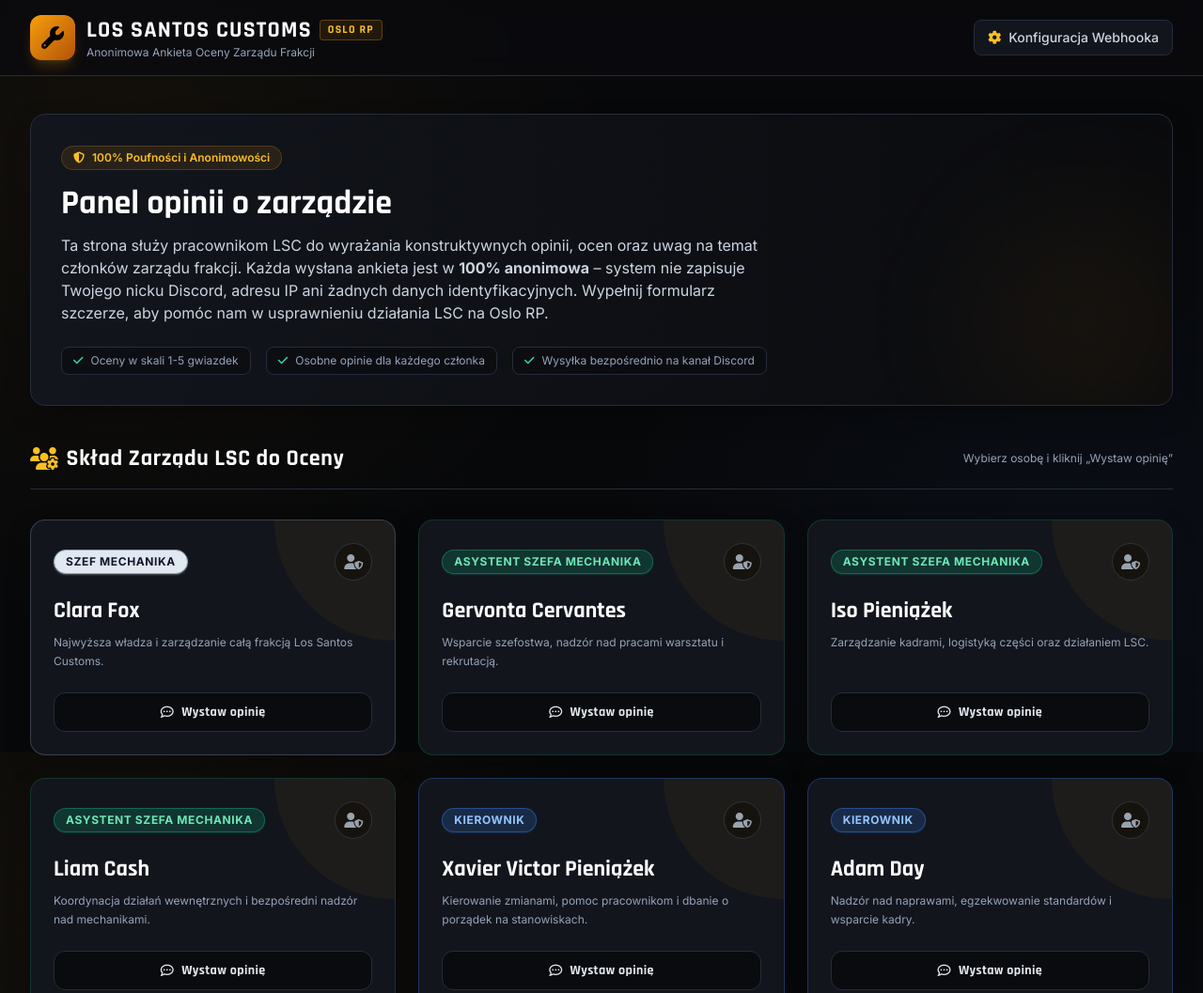
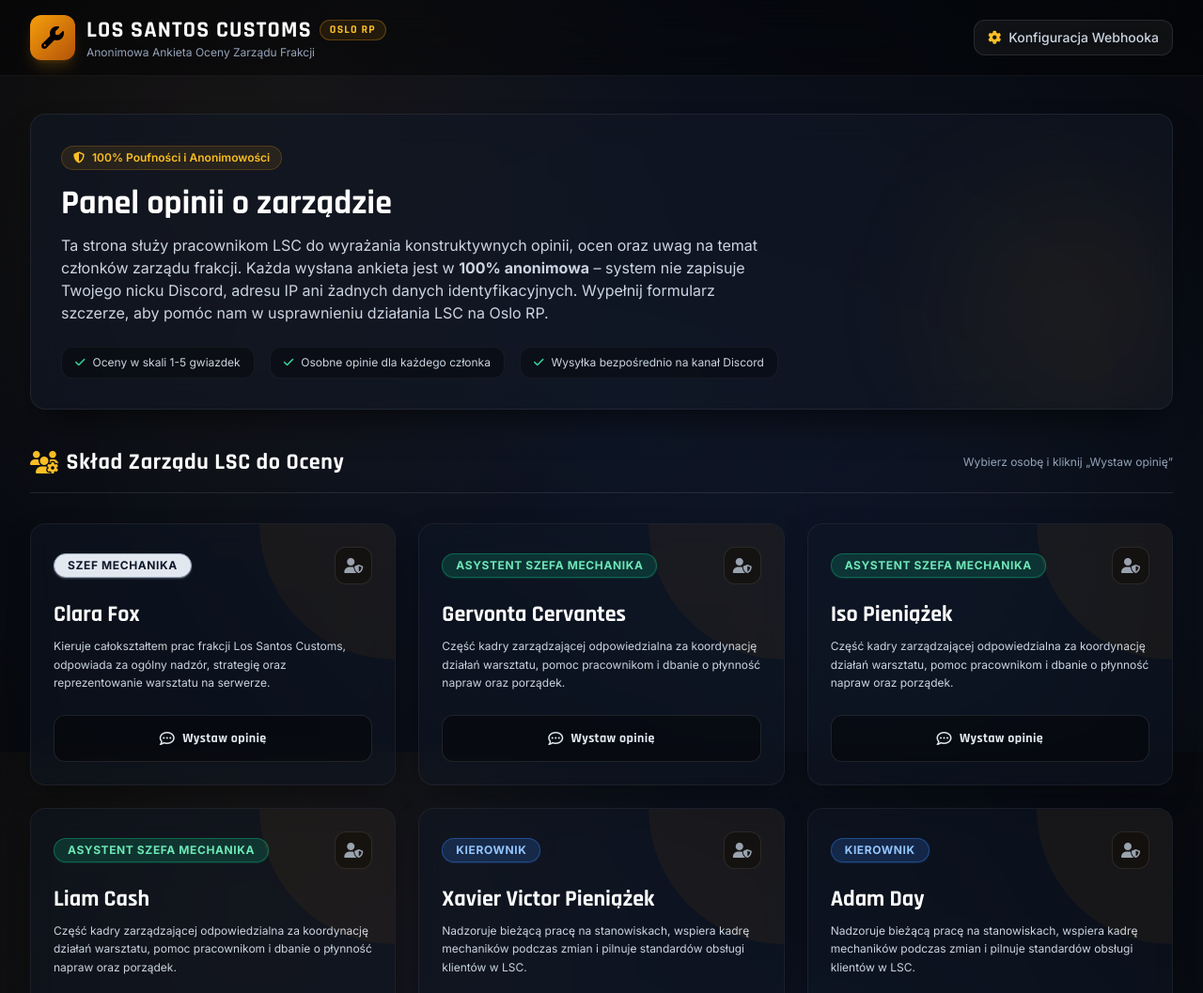
Before and after one commit to keshy-devs/Opinie-zarzad-LSC, a plain HTML site: page index.html in a window 1280 px wide. Shown: the top 1057 px of the page at 94% size. Drawn offline with nearby package versions, Linux system fonts and the light colour scheme.

Commit message:
Update index.html

```diff
--- a/index.html
+++ b/index.html
@@ -20,12 +20,8 @@
                     },
                     colors: {
                         lsc: {
-                            dark: '#0a0b0e',
-                            card: '#12151c',
-                            cardhover: '#181c25',
-                            border: '#262c3a',
+                            dark: '#07090e',
                             accent: '#f59e0b',
-                            accenthover: '#d97706',
                         }
                     }
                 }
@@ -34,27 +30,43 @@
     </script>
     <style>
         body {
-            background-color: #07080a;
+            background-color: #07090e;
             color: #e2e8f0;
             background-image:
-                radial-gradient(circle at 10% 20%, rgba(245, 158, 11, 0.05) 0%, transparent 40%),
-                radial-gradient(circle at 90% 80%, rgba(59, 130, 246, 0.05) 0%, transparent 40%);
+                radial-gradient(circle at 20% 20%, rgba(245, 158, 11, 0.06) 0%, transparent 40%),
+                radial-gradient(circle at 80% 80%, rgba(59, 130, 246, 0.05) 0%, transparent 40%),
+                radial-gradient(circle at 50% 50%, rgba(15, 23, 42, 0.8) 0%, #07090e 100%);
             background-attachment: fixed;
         }
-        .glow-gold {
-            box-shadow: 0 0 25px -5px rgba(245, 158, 11, 0.2);
+        .glass-panel {
+            background: rgba(18, 24, 38, 0.65);
+            backdrop-filter: blur(16px);
+            -webkit-backdrop-filter: blur(16px);
+            border: 1px solid rgba(255, 255, 255, 0.07);
+            box-shadow: 0 20px 40px -15px rgba(0, 0, 0, 0.7);
         }
-        .card-shadow {
+        .glass-card {
+            background: rgba(15, 22, 36, 0.5);
+            backdrop-filter: blur(12px);
+            -webkit-backdrop-filter: blur(12px);
+            border: 1px solid rgba(255, 255, 255, 0.06);
             box-shadow: 0 10px 30px -10px rgba(0, 0, 0, 0.5);
+            transition: all 0.3s ease;
+        }
+        .glass-card:hover {
+            background: rgba(22, 31, 50, 0.65);
+            border-color: rgba(245, 158, 11, 0.25);
+            transform: translateY(-3px);
+            box-shadow: 0 15px 35px -10px rgba(245, 158, 11, 0.15);
         }
         ::-webkit-scrollbar {
             width: 8px;
         }
         ::-webkit-scrollbar-track {
-            background: #0a0b0e;
+            background: #07090e;
         }
         ::-webkit-scrollbar-thumb {
-            background: #262c3a;
+            background: #1e293b;
             border-radius: 4px;
         }
         ::-webkit-scrollbar-thumb:hover {
@@ -65,7 +77,7 @@
 <body class="min-h-screen flex flex-col justify-between selection:bg-amber-500 selection:text-black">
 
     <!-- Top Navigation / Header -->
-    <header class="border-b border-lsc-border bg-lsc-dark/80 backdrop-blur-md sticky top-0 z-50">
+    <header class="border-b border-white/5 bg-black/40 backdrop-blur-xl sticky top-0 z-50">
         <div class="max-w-7xl mx-auto px-4 sm:px-6 lg:px-8 h-20 flex items-center justify-between">
             <div class="flex items-center space-x-3">
                 <div class="w-12 h-12 rounded-xl bg-gradient-to-br from-amber-500 to-amber-700 flex items-center justify-center shadow-lg shadow-amber-500/20 text-black font-black text-2xl font-heading">
@@ -73,14 +85,14 @@
                 </div>
                 <div>
                     <h1 class="font-heading text-2xl font-bold tracking-wider text-white uppercase flex items-center gap-2">
-                        Los Santos Customs <span class="text-xs px-2 py-0.5 rounded bg-amber-500/10 text-amber-400 border border-amber-500/30">Oslo RP</span>
+                        Los Santos Customs <span class="text-xs px-2.5 py-0.5 rounded-full bg-amber-500/10 text-amber-400 border border-amber-500/30">Oslo RP</span>
                     </h1>
                     <p class="text-xs text-slate-400">Anonimowa Ankieta Oceny Zarządu Frakcji</p>
                 </div>
             </div>
 
             <div class="flex items-center space-x-3">
-                <button onclick="openConfigModal()" class="flex items-center space-x-2 px-3.5 py-2 rounded-lg bg-lsc-card hover:bg-lsc-border border border-lsc-border text-slate-300 hover:text-white transition text-sm font-medium">
+                <button onclick="openConfigModal()" class="flex items-center space-x-2 px-3.5 py-2 rounded-xl bg-white/5 hover:bg-white/10 border border-white/10 text-slate-300 hover:text-white transition text-sm font-medium backdrop-blur-md">
                     <i class="fa-solid fa-gear text-amber-400"></i>
                     <span class="hidden sm:inline">Konfiguracja Webhooka</span>
                 </button>
@@ -92,8 +104,8 @@
     <main class="max-w-7xl mx-auto px-4 sm:px-6 lg:px-8 py-10 flex-grow w-full">
 
         <!-- Info Banner -->
-        <div class="mb-10 bg-gradient-to-r from-lsc-card to-lsc-dark border border-lsc-border rounded-2xl p-6 sm:p-8 card-shadow relative overflow-hidden">
-            <div class="absolute -right-10 -bottom-10 w-64 h-64 bg-amber-500/5 rounded-full blur-3xl pointer-events-none"></div>
+        <div class="mb-10 glass-panel rounded-2xl p-6 sm:p-8 relative overflow-hidden">
+            <div class="absolute -right-10 -bottom-10 w-72 h-72 bg-amber-500/5 rounded-full blur-3xl pointer-events-none"></div>
             <div class="relative z-10 max-w-3xl">
                 <div class="inline-flex items-center gap-2 px-3 py-1 rounded-full bg-amber-500/10 text-amber-400 text-xs font-semibold mb-4 border border-amber-500/20">
                     <i class="fa-solid fa-shield-halved"></i> 100% Poufności i Anonimowości
@@ -102,14 +114,14 @@
                 <p class="text-slate-300 text-sm sm:text-base leading-relaxed mb-6">
                     Ta strona służy pracownikom LSC do wyrażania konstruktywnych opinii, ocen oraz uwag na temat członków zarządu frakcji. Każda wysłana ankieta jest w <strong>100% anonimowa</strong> – system nie zapisuje Twojego nicku Discord, adresu IP ani żadnych danych identyfikacyjnych. Wypełnij formularz szczerze, aby pomóc nam w usprawnieniu działania LSC na Oslo RP.
                 </p>
-                <div class="flex flex-wrap gap-4 text-xs text-slate-400">
-                    <div class="flex items-center gap-2 bg-lsc-dark/60 px-3 py-1.5 rounded-lg border border-lsc-border">
+                <div class="flex flex-wrap gap-4 text-xs text-slate-300">
+                    <div class="flex items-center gap-2 bg-black/30 px-3.5 py-2 rounded-xl border border-white/5">
                         <i class="fa-solid fa-check text-emerald-400"></i> Oceny w skali 1-5 gwiazdek
                     </div>
-                    <div class="flex items-center gap-2 bg-lsc-dark/60 px-3 py-1.5 rounded-lg border border-lsc-border">
+                    <div class="flex items-center gap-2 bg-black/30 px-3.5 py-2 rounded-xl border border-white/5">
                         <i class="fa-solid fa-check text-emerald-400"></i> Osobne opinie dla każdego członka
                     </div>
-                    <div class="flex items-center gap-2 bg-lsc-dark/60 px-3 py-1.5 rounded-lg border border-lsc-border">
+                    <div class="flex items-center gap-2 bg-black/30 px-3.5 py-2 rounded-xl border border-white/5">
                         <i class="fa-solid fa-check text-emerald-400"></i> Wysyłka bezpośrednio na kanał Discord
                     </div>
                 </div>
@@ -117,7 +129,7 @@
         </div>
 
         <!-- Success Alert (Hidden by default) -->
-        <div id="success-alert" class="hidden mb-8 bg-emerald-950/40 border border-emerald-500/40 text-emerald-200 p-4 rounded-xl flex items-center space-x-3 shadow-lg animate-fade-in">
+        <div id="success-alert" class="hidden mb-8 bg-emerald-950/40 border border-emerald-500/40 text-emerald-200 p-4 rounded-xl flex items-center space-x-3 shadow-lg">
             <div class="w-10 h-10 rounded-lg bg-emerald-500/20 flex items-center justify-center text-emerald-400 flex-shrink-0">
                 <i class="fa-solid fa-circle-check text-xl"></i>
             </div>
@@ -129,7 +141,7 @@
 
         <!-- Management List Grid -->
         <div class="space-y-8">
-            <div class="flex items-center justify-between border-b border-lsc-border pb-4">
+            <div class="flex items-center justify-between border-b border-white/10 pb-4">
                 <h3 class="font-heading text-2xl font-bold tracking-wide text-white flex items-center gap-2">
                     <i class="fa-solid fa-users-gear text-amber-400"></i> Skład Zarządu LSC do Oceny
                 </h3>
@@ -145,7 +157,7 @@
     </main>
 
     <!-- Footer -->
-    <footer class="border-t border-lsc-border bg-lsc-dark/80 py-8 mt-20">
+    <footer class="border-t border-white/5 bg-black/40 backdrop-blur-xl py-8 mt-20">
         <div class="max-w-7xl mx-auto px-4 sm:px-6 lg:px-8 flex flex-col sm:flex-row items-center justify-between gap-4">
             <div class="flex items-center space-x-2">
                 <div class="w-8 h-8 rounded-lg bg-amber-500/20 flex items-center justify-center text-amber-400 font-bold text-sm">
@@ -160,9 +172,9 @@
     </footer>
 
     <!-- Feedback Modal -->
-    <div id="feedback-modal" class="fixed inset-0 z-50 bg-black/80 backdrop-blur-sm hidden items-center justify-center p-4">
-        <div class="bg-lsc-card border border-lsc-border rounded-2xl max-w-lg w-full p-6 sm:p-8 card-shadow relative transform transition-all">
-            <button onclick="closeFeedbackModal()" class="absolute top-5 right-5 text-slate-400 hover:text-white transition w-8 h-8 rounded-lg bg-lsc-dark flex items-center justify-center border border-lsc-border">
+    <div id="feedback-modal" class="fixed inset-0 z-50 bg-black/80 backdrop-blur-md hidden items-center justify-center p-4">
+        <div class="glass-panel rounded-2xl max-w-lg w-full p-6 sm:p-8 relative transform transition-all">
+            <button onclick="closeFeedbackModal()" class="absolute top-5 right-5 text-slate-400 hover:text-white transition w-8 h-8 rounded-lg bg-black/40 flex items-center justify-center border border-white/10">
                 <i class="fa-solid fa-xmark"></i>
             </button>
 
@@ -180,7 +192,7 @@
                 <!-- Rating Stars -->
                 <div>
                     <label class="block text-xs font-semibold uppercase tracking-wider text-slate-300 mb-2">Ocena ogólna (1 do 5 gwiazdek) <span class="text-amber-500">*</span></label>
-                    <div class="flex items-center space-x-2 bg-lsc-dark p-3 rounded-xl border border-lsc-border justify-center" id="star-container">
+                    <div class="flex items-center space-x-2 bg-black/40 p-3 rounded-xl border border-white/10 justify-center" id="star-container">
                         <!-- Stars injected via JS -->
                     </div>
                     <input type="hidden" id="selected-rating" value="5" required>
@@ -189,13 +201,13 @@
                 <!-- Positive feedback -->
                 <div>
                     <label class="block text-xs font-semibold uppercase tracking-wider text-slate-300 mb-1.5">Co ta osoba robi dobrze? (Zalety / Pochwały)</label>
-                    <textarea id="feedback-pros" rows="3" placeholder="Wpisz, co doceniasz w pracy tej osoby..." class="w-full bg-lsc-dark border border-lsc-border rounded-xl p-3 text-sm text-white placeholder-slate-500 focus:outline-none focus:border-amber-500 transition resize-none"></textarea>
+                    <textarea id="feedback-pros" rows="3" placeholder="Wpisz, co doceniasz w pracy tej osoby..." class="w-full bg-black/40 border border-white/10 rounded-xl p-3 text-sm text-white placeholder-slate-500 focus:outline-none focus:border-amber-500 transition resize-none"></textarea>
                 </div>
 
                 <!-- Areas for improvement -->
                 <div>
                     <label class="block text-xs font-semibold uppercase tracking-wider text-slate-300 mb-1.5">Co można by poprawić? (Uwagi / Sugestie)</label>
-                    <textarea id="feedback-cons" rows="3" placeholder="Wpisz ewentualne zastrzeżenia lub sugestie..." class="w-full bg-lsc-dark border border-lsc-border rounded-xl p-3 text-sm text-white placeholder-slate-500 focus:outline-none focus:border-amber-500 transition resize-none"></textarea>
+                    <textarea id="feedback-cons" rows="3" placeholder="Wpisz ewentualne zastrzeżenia lub sugestie..." class="w-full bg-black/40 border border-white/10 rounded-xl p-3 text-sm text-white placeholder-slate-500 focus:outline-none focus:border-amber-500 transition resize-none"></textarea>
                 </div>
 
                 <!-- Submit Button -->
@@ -213,9 +225,9 @@
     </div>
 
     <!-- Config Modal (Webhook & Where opinions go) -->
-    <div id="config-modal" class="fixed inset-0 z-50 bg-black/80 backdrop-blur-sm hidden items-center justify-center p-4">
-        <div class="bg-lsc-card border border-lsc-border rounded-2xl max-w-lg w-full p-6 sm:p-8 card-shadow relative">
-            <button onclick="closeConfigModal()" class="absolute top-5 right-5 text-slate-400 hover:text-white transition w-8 h-8 rounded-lg bg-lsc-dark flex items-center justify-center border border-lsc-border">
+    <div id="config-modal" class="fixed inset-0 z-50 bg-black/80 backdrop-blur-md hidden items-center justify-center p-4">
+        <div class="glass-panel rounded-2xl max-w-lg w-full p-6 sm:p-8 relative">
+            <button onclick="closeConfigModal()" class="absolute top-5 right-5 text-slate-400 hover:text-white transition w-8 h-8 rounded-lg bg-black/40 flex items-center justify-center border border-white/10">
                 <i class="fa-solid fa-xmark"></i>
             </button>
 
@@ -224,13 +236,13 @@
                     <i class="fa-solid fa-gear text-lg"></i>
                 </div>
                 <div>
-                    <h3 class="font-heading text-2xl font-bold text-white">Gdzie trafiają formularze?</h3>
-                    <p class="text-xs text-slate-400">Konfiguracja Discord Webhook</p>
+                    <h3 class="font-heading text-2xl font-bold text-white">Konfiguracja Webhooka</h3>
+                    <p class="text-xs text-slate-400">Gdzie trafiają formularze?</p>
                 </div>
             </div>
 
             <div class="space-y-4 text-sm text-slate-300">
-                <div class="bg-lsc-dark p-4 rounded-xl border border-lsc-border space-y-2">
+                <div class="bg-black/40 p-4 rounded-xl border border-white/10 space-y-2">
                     <h4 class="font-bold text-amber-400 flex items-center gap-2">
                         <i class="fa-solid fa-circle-info"></i> Gdzie wysyłane są formularze?
                     </h4>
@@ -241,12 +253,12 @@
 
                 <div>
                     <label class="block text-xs font-semibold uppercase tracking-wider text-slate-300 mb-1">Adres URL Discord Webhook</label>
-                    <input type="text" id="webhook-url-input" class="w-full bg-lsc-dark border border-lsc-border rounded-xl p-3 text-xs text-white placeholder-slate-500 focus:outline-none focus:border-amber-500 transition font-mono">
-                    <p class="text-[11px] text-slate-500 mt-1">Twój webhook jest już wklejony i aktywny w kodzie.</p>
+                    <input type="text" id="webhook-url-input" class="w-full bg-black/40 border border-white/10 rounded-xl p-3 text-xs text-white placeholder-slate-500 focus:outline-none focus:border-amber-500 transition font-mono" readonly>
+                    <p class="text-[11px] text-slate-500 mt-1">Twój webhook jest wklejony i aktywny w kodzie.</p>
                 </div>
 
-                <div class="flex justify-end space-x-3 pt-2">
-                    <button onclick="closeConfigModal()" class="px-5 py-2 rounded-xl bg-amber-500 hover:bg-amber-600 text-black font-bold text-sm transition">
+                <div class="flex justify-end pt-2">
+                    <button onclick="closeConfigModal()" class="px-5 py-2.5 rounded-xl bg-amber-500 hover:bg-amber-600 text-black font-bold text-sm transition">
                         Zamknij
                     </button>
                 </div>
@@ -256,8 +268,8 @@
 
     <!-- JavaScript Application Logic -->
     <script>
-        // Pre-configured Discord Webhook URL
-        const DEFAULT_WEBHOOK_URL = 'https://discord.com/api/webhooks/1569066287278194789/5Hmb2SfaomNSwfQ8gMW1ayD8lrFZcX187wUwFY8lqnQPQ93VTCUgCTTesCiPOSY6Eixd';
+        // Webhook wklejony bezpośrednio (bez ukrywania)
+        const DEFAULT_WEBHOOK_URL = 'https://discord.com/api/webhooks/1520171733263323146/pVgPx93eZxKKmFYi0BmuNMiln2ByHe0RPeekqq8IPKh8EshtKf7bjda3n8u2rH67Ii_c';
         const WEBHOOK_STORAGE_KEY = 'lsc_feedback_webhook_url';
 
         const managementMembers = [
@@ -266,48 +278,42 @@
                 name: 'Clara Fox',
                 role: 'SZEF MECHANIKA',
                 badgeClass: 'bg-slate-200 text-slate-900 border border-slate-400 shadow-sm shadow-slate-300/30',
-                cardBorder: 'border-slate-400/30 hover:border-slate-400/60',
-                description: 'Najwyższa władza i zarządzanie całą frakcją Los Santos Customs.'
+                description: 'Kieruje całokształtem prac frakcji Los Santos Customs, odpowiada za ogólny nadzór, strategię oraz reprezentowanie warsztatu na serwerze.'
             },
             {
                 id: 'gervonta-cervantes',
                 name: 'Gervonta Cervantes',
                 role: 'ASYSTENT SZEFA MECHANIKA',
                 badgeClass: 'bg-emerald-500/20 text-emerald-300 border border-emerald-500/40 shadow-sm shadow-emerald-500/20',
-                cardBorder: 'border-emerald-500/20 hover:border-emerald-500/40',
-                description: 'Wsparcie szefostwa, nadzór nad pracami warsztatu i rekrutacją.'
+                description: 'Część kadry zarządzającej odpowiedzialna za koordynację działań warsztatu, pomoc pracownikom i dbanie o płynność napraw oraz porządek.'
             },
             {
                 id: 'iso-pieniążek',
                 name: 'Iso Pieniążek',
                 role: 'ASYSTENT SZEFA MECHANIKA',
                 badgeClass: 'bg-emerald-500/20 text-emerald-300 border border-emerald-500/40 shadow-sm shadow-emerald-500/20',
-                cardBorder: 'border-emerald-500/20 hover:border-emerald-500/40',
-                description: 'Zarządzanie kadrami, logistyką części oraz działaniem LSC.'
+                description: 'Część kadry zarządzającej odpowiedzialna za koordynację działań warsztatu, pomoc pracownikom i dbanie o płynność napraw oraz porządek.'
             },
             {
                 id: 'liam-cash',
                 name: 'Liam Cash',
                 role: 'ASYSTENT SZEFA MECHANIKA',
                 badgeClass: 'bg-emerald-500/20 text-emerald-300 border border-emerald-500/40 shadow-sm shadow-emerald-500/20',
-                cardBorder: 'border-emerald-500/20 hover:border-emerald-500/40',
-                description: 'Koordynacja działań wewnętrznych i bezpośredni nadzór nad mechanikami.'
+                description: 'Część kadry zarządzającej odpowiedzialna za koordynację działań warsztatu, pomoc pracownikom i dbanie o płynność napraw oraz porządek.'
             },
             {
                 id: 'xavier-victor-pieniążek',
                 name: 'Xavier Victor Pieniążek',
                 role: 'KIEROWNIK',
                 badgeClass: 'bg-blue-500/20 text-blue-300 border border-blue-500/40 shadow-sm shadow-blue-500/20',
-                cardBorder: 'border-blue-500/30 hover:border-blue-500/60',
-                description: 'Kierowanie zmianami, pomoc pracownikom i dbanie o porządek na stanowiskach.'
+                description: 'Nadzoruje bieżącą pracę na stanowiskach, wspiera kadrę mechaników podczas zmian i pilnuje standardów obsługi klientów w LSC.'
             },
             {
                 id: 'adam-day',
                 name: 'Adam Day',
                 role: 'KIEROWNIK',
                 badgeClass: 'bg-blue-500/20 text-blue-300 border border-blue-500/40 shadow-sm shadow-blue-500/20',
-                cardBorder: 'border-blue-500/30 hover:border-blue-500/60',
-                description: 'Nadzór nad naprawami, egzekwowanie standardów i wsparcie kadry.'
+                description: 'Nadzoruje bieżącą pracę na stanowiskach, wspiera kadrę mechaników podczas zmian i pilnuje standardów obsługi klientów w LSC.'
             }
         ];
 
@@ -315,7 +321,6 @@
             renderMembersGrid();
             renderStars(5);
 
-            // Set webhook URL if not already stored
             if (!localStorage.getItem(WEBHOOK_STORAGE_KEY)) {
                 localStorage.setItem(WEBHOOK_STORAGE_KEY, DEFAULT_WEBHOOK_URL);
             }
@@ -328,26 +333,26 @@
 
             managementMembers.forEach(member => {
                 const card = document.createElement('div');
-                card.className = `bg-lsc-card border ${member.cardBorder} rounded-2xl p-6 card-shadow flex flex-col justify-between transition-all duration-300 hover:-translate-y-1 relative overflow-hidden group`;
+                card.className = `glass-card rounded-2xl p-6 flex flex-col justify-between relative overflow-hidden group`;
 
                 card.innerHTML = `
-                    <div class="absolute top-0 right-0 w-32 h-32 bg-amber-500/5 rounded-bl-full pointer-events-none group-hover:bg-amber-500/10 transition"></div>
+                    <div class="absolute top-0 right-0 w-36 h-36 bg-amber-500/5 rounded-bl-full pointer-events-none group-hover:bg-amber-500/10 transition"></div>
                     <div>
                         <div class="flex items-center justify-between mb-4">
-                            <span class="px-3 py-1 rounded-full text-xs font-bold uppercase tracking-wider ${member.badgeClass}">
+                            <span class="px-3.5 py-1 rounded-full text-xs font-bold uppercase tracking-wider ${member.badgeClass}">
                                 ${member.role}
                             </span>
-                            <div class="w-10 h-10 rounded-full bg-lsc-dark border border-lsc-border flex items-center justify-center text-slate-400 group-hover:text-amber-400 transition">
-                                <i class="fa-solid fa-user-shield"></i>
+                            <div class="w-10 h-10 rounded-xl bg-black/40 border border-white/10 flex items-center justify-center text-slate-400 group-hover:text-amber-400 transition">
+                                <i class="fa-solid fa-user-shield text-base"></i>
                             </div>
                         </div>
 
                         <h4 class="font-heading text-2xl font-bold text-white mb-2">${member.name}</h4>
-                        <p class="text-xs text-slate-400 mb-6 leading-relaxed">${member.description}</p>
+                        <p class="text-xs text-slate-300 mb-6 leading-relaxed">${member.description}</p>
                     </div>
 
-                    <button onclick="openFeedbackModal('${member.id}')" class="w-full py-2.5 px-4 rounded-xl bg-lsc-dark hover:bg-amber-500 hover:text-black border border-lsc-border hover:border-amber-500 font-heading font-bold text-sm tracking-wide text-slate-200 transition flex items-center justify-center space-x-2">
-                        <i class="fa-regular fa-comment-dots"></i>
+                    <button onclick="openFeedbackModal('${member.id}')" class="w-full py-3 px-4 rounded-xl bg-black/40 hover:bg-amber-500 hover:text-black border border-white/10 hover:border-amber-500 font-heading font-bold text-sm tracking-wide text-slate-200 transition flex items-center justify-center space-x-2 group-hover:shadow-lg group-hover:shadow-amber-500/20">
+                        <i class="fa-regular fa-comment-dots text-base"></i>
                         <span>Wystaw opinię</span>
                     </button>
                 `;
```
